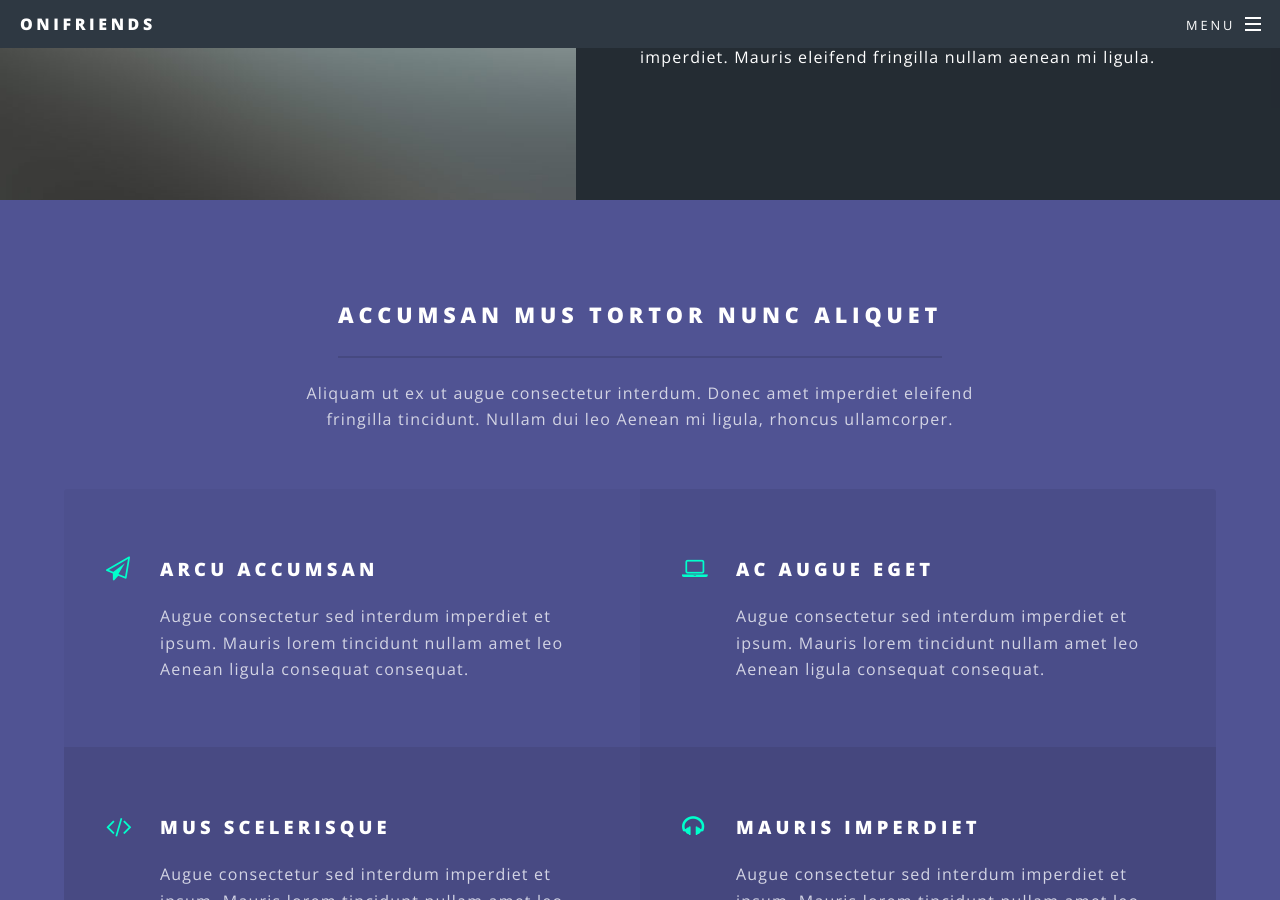
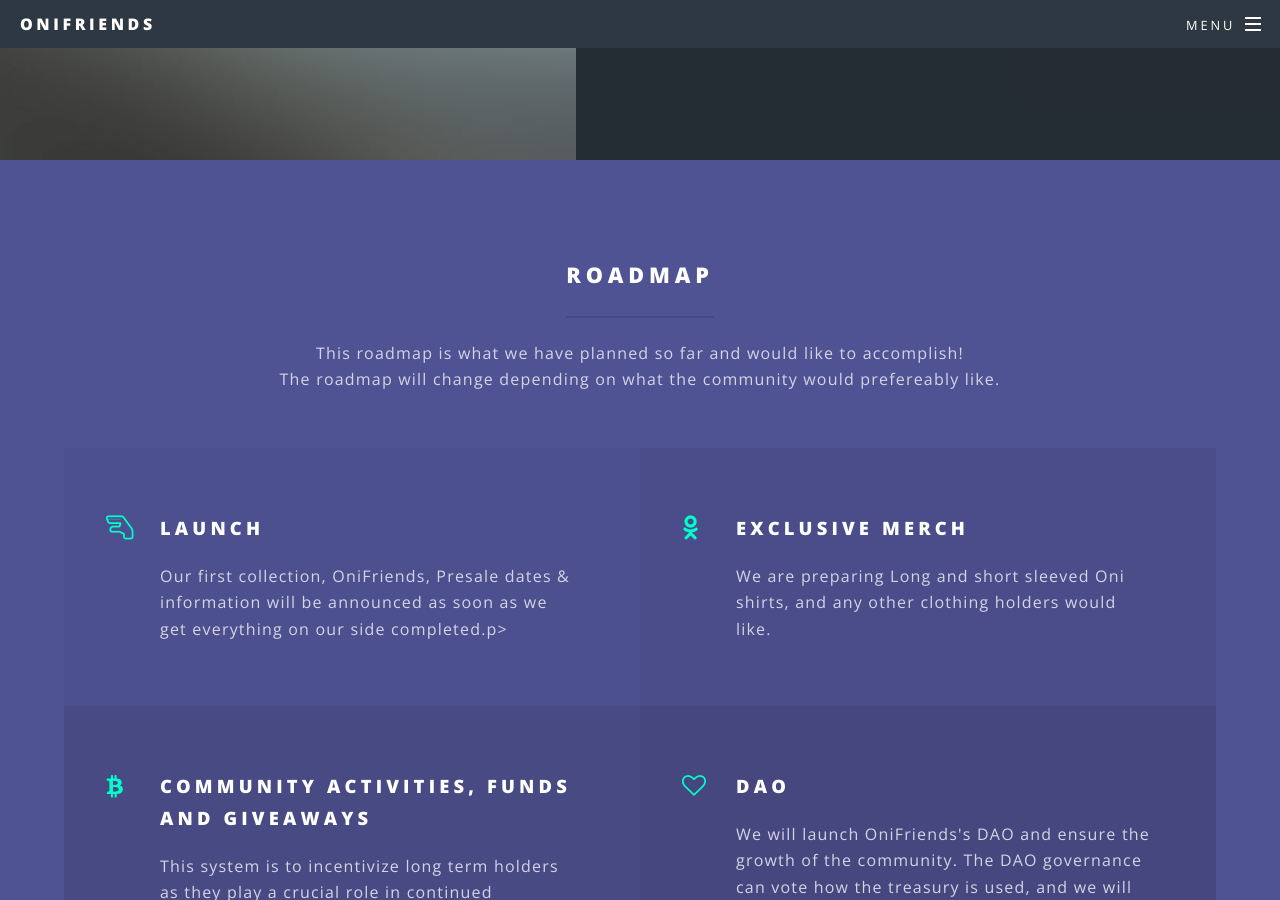
Before and after one commit to TeaOnMe/TeaOnMe.github.io, a Jekyll site: the page built from index.html, in a window 1280 px wide and 900 px high, scrolled down 2433 px. Built offline with Jekyll 4.4.1, drawn with Linux system fonts in a browser that asks for light colours; some of the changed text lies outside the part shown.

Commit message:
Update index.html

```diff
--- a/index.html
+++ b/index.html
@@ -14,12 +14,12 @@ layout: landing
 					</section>
 
 				<!-- One -->
-					<section id="one" class="wrapper style1 special">
+					<section id="one" class="wrapper style4">
 						<div class="inner">
 							<header class="major">
 								<h2>OniFriends... Get an Oni, get a friend<br />
 								Get yourself an OniFriend.</h2>
-								<p> <a href="https://discord.gg/RtxXydCHtD"><span class="icon fa-square major style1"><span class="label">Lorem</span></span></li></a>
+								<p> <a href="https://discord.gg/RtxXydCHtD"><span class="icon fa-simplybuilt"><span class="label">Lorem</span></span></li></a>
 								</p>
 							</header>
                                                                 <p style="color:black; font-size: 40px;">Discord!</p>
@@ -30,23 +30,20 @@ layout: landing
 					<section id="two" class="wrapper alt style2">
 						<section class="spotlight">
 							<div class="image"><img src="images/pic01.jpg" alt="" /></div><div class="content">
-								<h2>Magna primis lobortis<br />
-								sed ullamcorper</h2>
-								<p>Aliquam ut ex ut augue consectetur interdum. Donec hendrerit imperdiet. Mauris eleifend fringilla nullam aenean mi ligula.</p>
+								<h2>Fish</h2>
+								<p>Project Manager</p>
 							</div>
 						</section>
 						<section class="spotlight">
 							<div class="image"><img src="images/pic02.jpg" alt="" /></div><div class="content">
-								<h2>Tortor dolore feugiat<br />
-								elementum magna</h2>
-								<p>Aliquam ut ex ut augue consectetur interdum. Donec hendrerit imperdiet. Mauris eleifend fringilla nullam aenean mi ligula.</p>
+								<h2>Goblin</h2>
+								<p>A artist slowly working in a dark cave</p>
 							</div>
 						</section>
 						<section class="spotlight">
 							<div class="image"><img src="images/pic03.jpg" alt="" /></div><div class="content">
-								<h2>Augue eleifend aliquet<br />
-								sed condimentum</h2>
-								<p>Aliquam ut ex ut augue consectetur interdum. Donec hendrerit imperdiet. Mauris eleifend fringilla nullam aenean mi ligula.</p>
+								<h2>Doctor Quakka</h2>
+								<p>Not a real doctor, but an artist?</p>
 							</div>
 						</section>
 					</section>
@@ -55,49 +52,35 @@ layout: landing
 					<section id="three" class="wrapper style3 special">
 						<div class="inner">
 							<header class="major">
-								<h2>Accumsan mus tortor nunc aliquet</h2>
-								<p>Aliquam ut ex ut augue consectetur interdum. Donec amet imperdiet eleifend<br />
-								fringilla tincidunt. Nullam dui leo Aenean mi ligula, rhoncus ullamcorper.</p>
+								<h2>RoadMap</h2>
+								<p>This roadmap is what we have planned so far and would like to accomplish!<br />
+								The roadmap will change depending on what the community would prefereably like.</p>
 							</header>
 							<ul class="features">
-								<li class="icon fa-paper-plane-o">
-									<h3>Arcu accumsan</h3>
-									<p>Augue consectetur sed interdum imperdiet et ipsum. Mauris lorem tincidunt nullam amet leo Aenean ligula consequat consequat.</p>
+								<li class="icon fa-hand-lizard-o">
+									<h3>Launch</h3>
+									<p>Our first collection, OniFriends, Presale dates & information will be announced as soon as we get everything on our side completed.p>
 								</li>
-								<li class="icon fa-laptop">
-									<h3>Ac Augue Eget</h3>
-									<p>Augue consectetur sed interdum imperdiet et ipsum. Mauris lorem tincidunt nullam amet leo Aenean ligula consequat consequat.</p>
+								<li class="icon fa-odnoklassniki">
+									<h3>Exclusive Merch</h3>
+									<p>We are preparing Long and short sleeved Oni shirts, and any other clothing holders would like.</p>
 								</li>
-								<li class="icon fa-code">
-									<h3>Mus Scelerisque</h3>
-									<p>Augue consectetur sed interdum imperdiet et ipsum. Mauris lorem tincidunt nullam amet leo Aenean ligula consequat consequat.</p>
-								</li>
-								<li class="icon fa-headphones">
-									<h3>Mauris Imperdiet</h3>
-									<p>Augue consectetur sed interdum imperdiet et ipsum. Mauris lorem tincidunt nullam amet leo Aenean ligula consequat consequat.</p>
+								<li class="icon fa-bitcoin">
+									<h3>Community Activities, Funds and Giveaways</h3>
+									<p>This system is to incentivize long term holders as they play a crucial role in continued community growth.</p>
 								</li>
 								<li class="icon fa-heart-o">
-									<h3>Aenean Primis</h3>
-									<p>Augue consectetur sed interdum imperdiet et ipsum. Mauris lorem tincidunt nullam amet leo Aenean ligula consequat consequat.</p>
+									<h3>DAO</h3>
+									<p>We will launch OniFriends's DAO and ensure the growth of the community. The DAO governance can vote how the treasury is used, and we will make decisions in the directions of the project with the community through DAO.
 								</li>
 								<li class="icon fa-flag-o">
-									<h3>Tortor Ut</h3>
-									<p>Augue consectetur sed interdum imperdiet et ipsum. Mauris lorem tincidunt nullam amet leo Aenean ligula consequat consequat.</p>
+									<h3>Metaverse</h3>
+									<p>OniFriends will start the accumulation of LAND in The Sandbox metaverse. Along with that we will be creating 3D OniFriends models post launch and will be airdropping them to holders.</p>
+								</li>
+								<li class="icon fa-qq">
+									<h3>Game and Token</h3>
+									<p>Development ERC20 token and play-to-earn game.</p>
 								</li>
 							</ul>
 						</div>
 					</section>
-
-				<!-- CTA -->
-					<section id="cta" class="wrapper style4">
-						<div class="inner">
-							<header>
-								<h2>Arcue ut vel commodo</h2>
-								<p>Aliquam ut ex ut augue consectetur interdum endrerit imperdiet amet eleifend fringilla.</p>
-							</header>
-							<ul class="actions vertical">
-								<li><a href="#" class="button fit special">Activate</a></li>
-								<li><a href="#" class="button fit">Learn More</a></li>
-							</ul>
-						</div>
-					</section>
```
